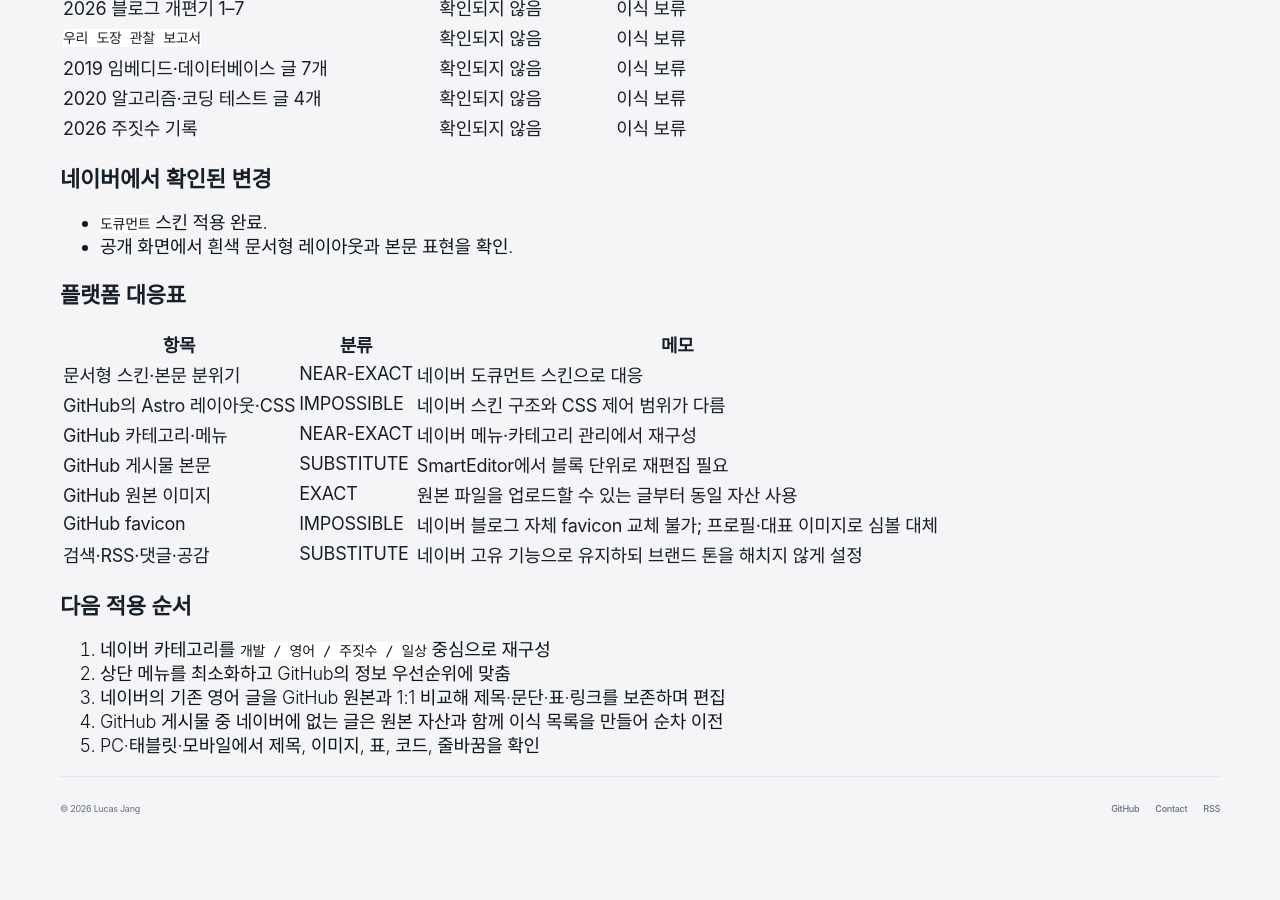
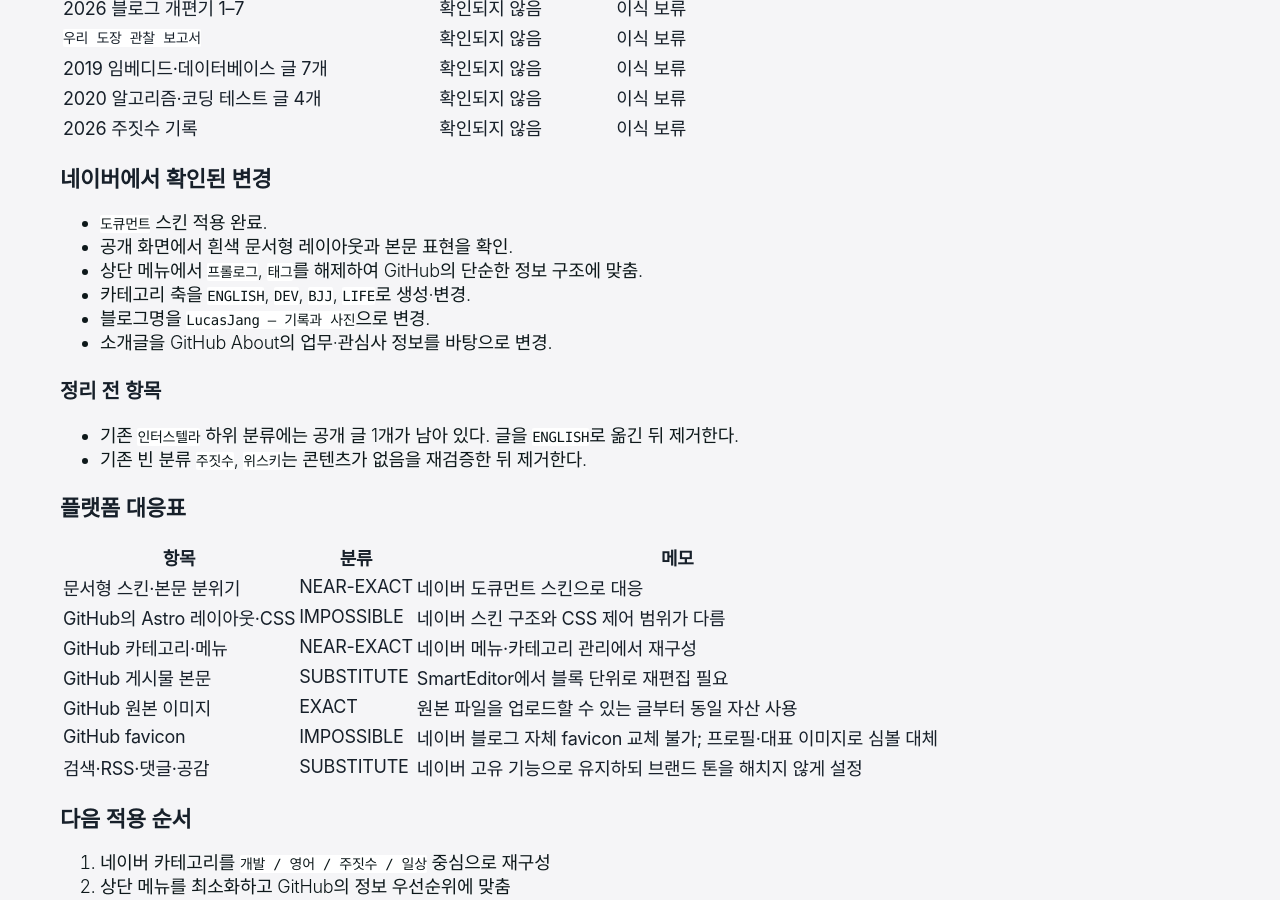
Before and after one commit to Lucas-Jang/lucas-jang.github.io, a Jekyll site: the page built from docs/naver-sync-inventory.md, in a window 1280 px wide and 900 px high, scrolled down 930 px. Built offline with Jekyll 4.4.1, drawn with Linux system fonts in a browser that asks for light colours; our own code applies the rules of GitHub Pages for plain Markdown files; before the commit the page ends 1784 px from its top, so only the background shows below that.

Commit message:
Record applied Naver brand settings

```diff
--- a/docs/naver-sync-inventory.md
+++ b/docs/naver-sync-inventory.md
@@ -40,6 +40,15 @@
 
 - `도큐먼트` 스킨 적용 완료.
 - 공개 화면에서 흰색 문서형 레이아웃과 본문 표현을 확인.
+- 상단 메뉴에서 `프롤로그`, `태그`를 해제하여 GitHub의 단순한 정보 구조에 맞춤.
+- 카테고리 축을 `ENGLISH`, `DEV`, `BJJ`, `LIFE`로 생성·변경.
+- 블로그명을 `LucasJang — 기록과 사진`으로 변경.
+- 소개글을 GitHub About의 업무·관심사 정보를 바탕으로 변경.
+
+### 정리 전 항목
+
+- 기존 `인터스텔라` 하위 분류에는 공개 글 1개가 남아 있다. 글을 `ENGLISH`로 옮긴 뒤 제거한다.
+- 기존 빈 분류 `주짓수`, `위스키`는 콘텐츠가 없음을 재검증한 뒤 제거한다.
 
 ## 플랫폼 대응표
 
```
